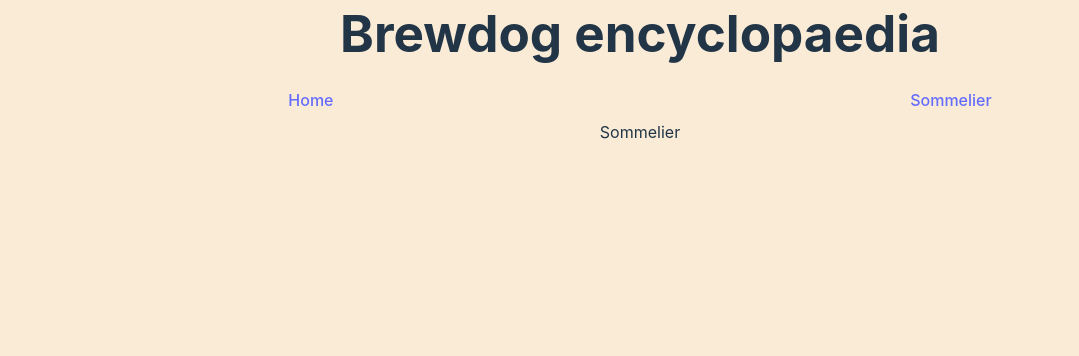
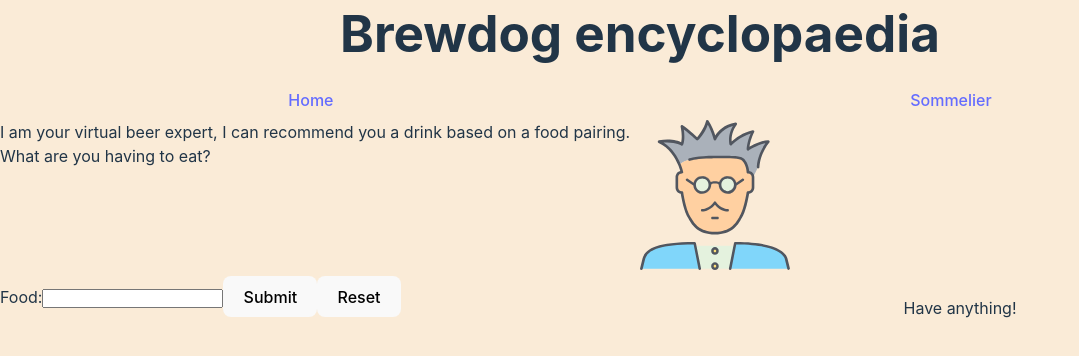
Before and after one commit to JoshS1234/punk-api, a React (Vite) app: page /sommelier in a window 1280 px wide. Shown: the top 356 px of the page, without its empty margins (0-1079 px from the left). Built offline with nearby package versions, Linux system fonts and the light colour scheme.

Commit message:
added sommelier page, have not styled properly yet

```diff
--- a/src/App.tsx
+++ b/src/App.tsx
@@ -6,7 +6,7 @@
 import NoPage from "./components/NoPage";
 import beers from "./beers";
 import SpecificBeer from "./components/SpecificBeerPage/SpecificBeer";
-import Sommelier from "./components/Sommelier";
+import Sommelier from "./components/Sommelier/Sommelier";
 
 function App() {
   return (
--- a/src/components/Sommelier.tsx
+++ /dev/null
@@ -1,11 +0,0 @@
-import { Beer } from "../types/types";
-
-type SommelierProps = {
-  beers: Beer[];
-};
-
-const Sommelier = ({ beers }: SommelierProps) => {
-  return <div>Sommelier</div>;
-};
-
-export default Sommelier;
--- /dev/null
+++ b/src/components/Sommelier/Sommelier.scss
@@ -0,0 +1,22 @@
+.sommelier-page {
+  display: grid;
+  grid-template-columns: 1fr;
+
+  .sommelier-page__recommendation {
+    width: 100%;
+    margin: 20px auto;
+    text-align: center;
+  }
+
+  .sommelier-page__sommelier {
+    display: grid;
+    grid-template-columns: 1fr 1fr;
+    width: 100%;
+
+    img {
+      max-width: 150px;
+      align-self: center;
+      //   max-height: 100px;
+    }
+  }
+}
--- /dev/null
+++ b/src/components/Sommelier/Sommelier.tsx
@@ -0,0 +1,85 @@
+import { Beer } from "../../types/types";
+import scientist from "../../assets/scientist.svg";
+import "./Sommelier.scss";
+import { FormEvent, useEffect } from "react";
+import { useState } from "react";
+
+type SommelierProps = {
+  beers: Beer[];
+};
+
+const Sommelier = ({ beers }: SommelierProps) => {
+  const [displayBeer, setDisplayBeer] = useState<Beer>();
+
+  const allFoodPairings: string[] = [];
+  beers.forEach((beer) => {
+    for (let i: number = 0; i < beer.food_pairing.length; i++) {
+      if (!allFoodPairings.includes(beer.food_pairing[i])) {
+        allFoodPairings.push(beer.food_pairing[i]);
+      }
+    }
+  });
+
+  const handleSubmit = (e: FormEvent<HTMLFormElement>) => {
+    e.preventDefault();
+    const targetFood = e.currentTarget[0] as HTMLFormElement;
+    const foodToPair = targetFood.value;
+    let filteredBeers = beers.filter((beer) => {
+      console.log(beer);
+      return beer.food_pairing.some((food) => {
+        console.log(foodToPair);
+        return food.toLowerCase().includes(foodToPair.toLowerCase());
+      });
+    });
+    setDisplayBeer(filteredBeers[0]);
+  };
+
+  const clearBeer = () => {
+    setDisplayBeer(undefined);
+  };
+
+  return (
+    <div className="sommelier-page">
+      <div className="sommelier-page__sommelier">
+        <div>
+          <p>
+            I am your virtual beer expert, I can recommend you a drink based on
+            a food pairing. What are you having to eat?
+          </p>
+
+          {/* <select>
+            {allFoodPairings.map((food) => {
+              return <option>{food}</option>;
+            })}
+          </select> */}
+        </div>
+        <div>
+          <img src={scientist} />
+        </div>
+        <form onSubmit={handleSubmit}>
+          <label>Food:</label>
+          <input type="text" />
+          <button type="submit">Submit</button>
+          <button type="reset" onClick={clearBeer}>
+            Reset
+          </button>
+        </form>
+        <div className="sommelier-page__recommendation">
+          {displayBeer?.name ? (
+            <div>
+              <h3>{displayBeer?.name}</h3>
+              <p>Pairs with:</p>
+              {displayBeer.food_pairing.map((food, index) => {
+                return <p key={index}>{food}</p>;
+              })}
+            </div>
+          ) : (
+            <p>Have anything!</p>
+          )}
+        </div>
+      </div>
+    </div>
+  );
+};
+
+export default Sommelier;
```
Also changed, not shown: src/assets/scientist.svg (added).
